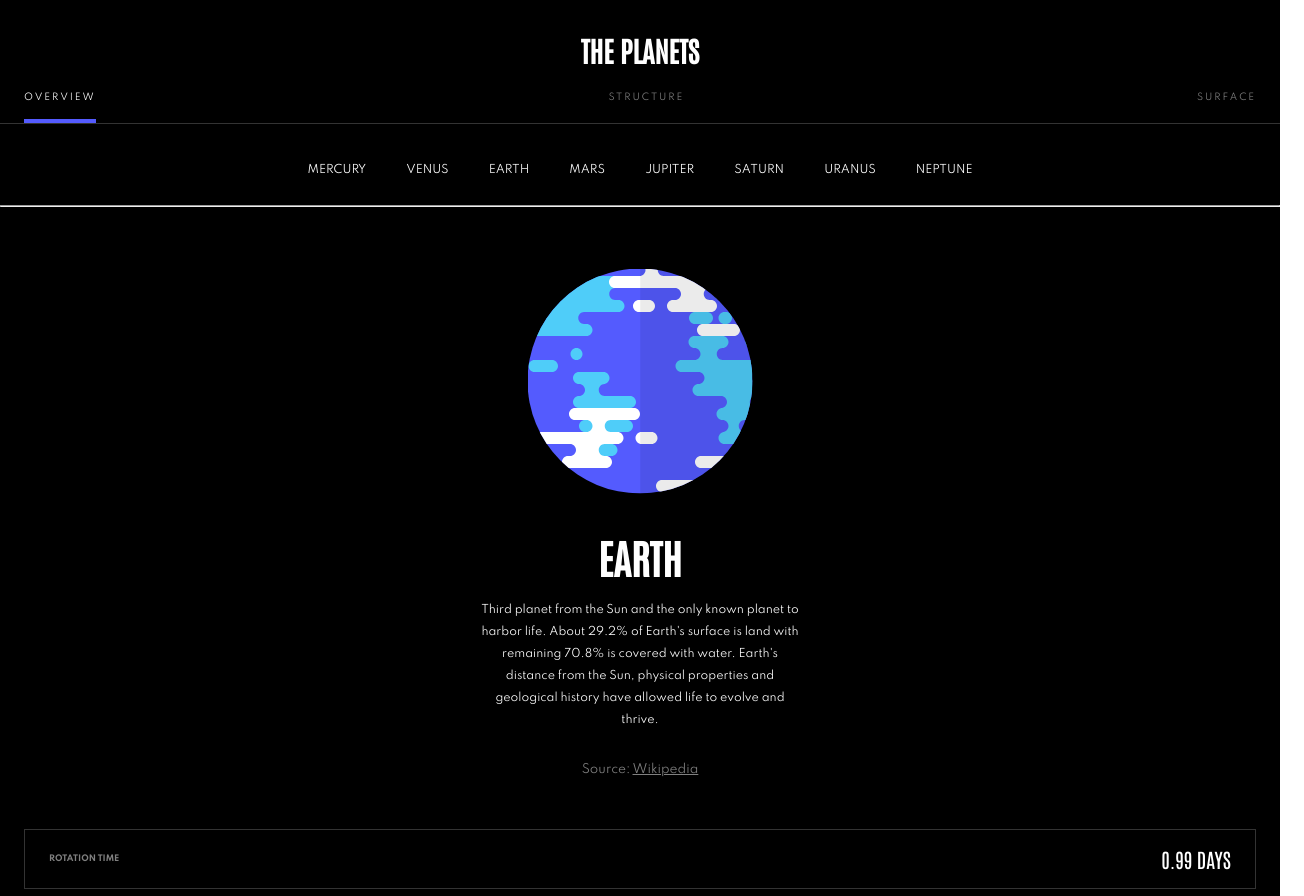
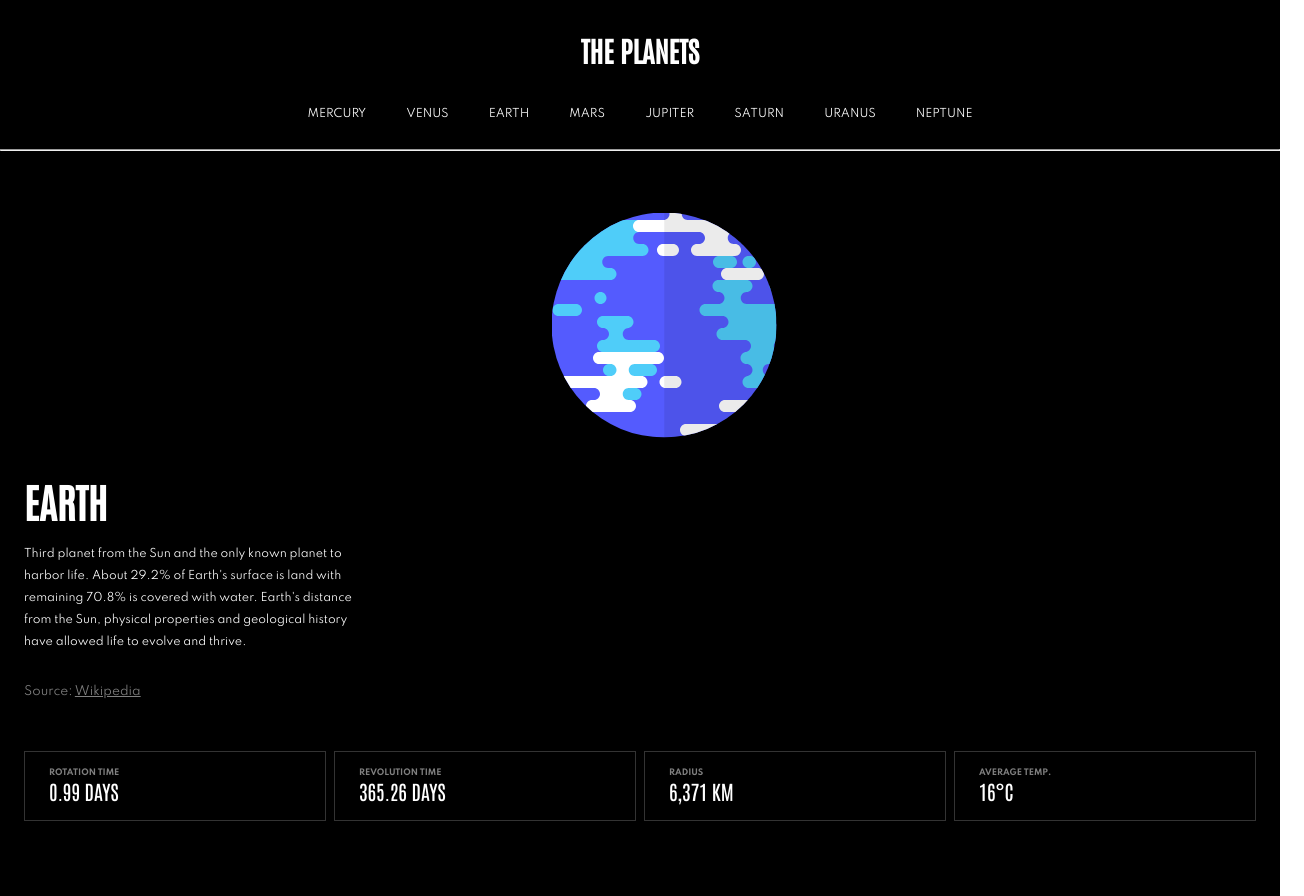
Before and after one commit to RickyReyes/planets-ts, a React (Vite) app: page /earth in a window 1280 px wide. Shown: the top 896 px of the page, 1304 px wide, since content can reach past the window. Built offline with nearby package versions, Linux system fonts and the light colour scheme.

Commit message:
tablet view started

```diff
--- a/src/components/Layout.tsx
+++ b/src/components/Layout.tsx
@@ -3,7 +3,7 @@ import { Planet } from "../types";
 import { Dispatch, SetStateAction } from "react";
 import Header from "../components/Header";
 import PlanetSlider from "../components/PlanetSlider";
-import PlanetNav from "../components/PlanetNav";
+import PlanetsNav from "../components/PlanetsNav";
 import { Outlet } from "react-router-dom";
 
 interface IHeaderProps {
@@ -15,7 +15,7 @@ export default function Layout({ planets, setShowMobileMenu }: IHeaderProps) {
     <>
       <Header setShowMobileMenu={setShowMobileMenu} />
       <PlanetSlider />
-      <PlanetNav planets={planets} isMobileMenu={false} />
+      <PlanetsNav planets={planets} isMobileMenu={false} />
       <Outlet />
     </>
   );
--- a/src/components/MobileMenu.tsx
+++ b/src/components/MobileMenu.tsx
@@ -1,6 +1,6 @@
 import { Dispatch, SetStateAction } from "react";
 import { Planet as PlanetType } from "../types";
-import PlanetNav from "../components/PlanetNav";
+import PlanetNav from "./PlanetsNav";
 
 type MobileMenuProps = {
   planets: PlanetType[] | null;
--- a/src/components/PlanetSlider.tsx
+++ b/src/components/PlanetSlider.tsx
@@ -6,17 +6,15 @@ export default function PlanetSlider() {
   let { planet } = useParams();
   if (!planet) planet = "mercury";
 
+  const activeStyles = {
+    color: "white",
+    borderBottom: `4px solid ${getPlanetColor(planet)}`,
+  };
+  const inactiveStyles = { color: "white", opacity: 0.5 };
   return (
     <nav className="slider">
       <NavLink
-        style={({ isActive }) =>
-          isActive
-            ? {
-                color: "white",
-                borderBottom: `4px solid ${getPlanetColor(planet)}`,
-              }
-            : { color: "white", opacity: 0.5 }
-        }
+        style={({ isActive }) => (isActive ? activeStyles : inactiveStyles)}
         className="slider__link"
         to={`/${planet}`}
         end
@@ -24,28 +22,14 @@ export default function PlanetSlider() {
         Overview
       </NavLink>
       <NavLink
-        style={({ isActive }) =>
-          isActive
-            ? {
-                color: "white",
-                borderBottom: `4px solid ${getPlanetColor(planet)}`,
-              }
-            : { color: "white", opacity: 0.5 }
-        }
+        style={({ isActive }) => (isActive ? activeStyles : inactiveStyles)}
         className="slider__link"
         to={`/${planet}/structure`}
       >
         Structure
       </NavLink>
       <NavLink
-        style={({ isActive }) =>
-          isActive
-            ? {
-                color: "white",
-                borderBottom: `4px solid ${getPlanetColor(planet)}`,
-              }
-            : { color: "white", opacity: 0.5 }
-        }
+        style={({ isActive }) => (isActive ? activeStyles : inactiveStyles)}
         className="slider__link"
         to={`/${planet}/surface`}
       >
--- /dev/null
+++ b/src/components/PlanetStats.tsx
@@ -0,0 +1,28 @@
+import { Planet } from "../types";
+
+type PlanetStatsProps = {
+  currentPlanet: Planet | null;
+};
+
+export default function PlanetStats({ currentPlanet }: PlanetStatsProps) {
+  return (
+    <ul className="planet-stats">
+      <li className="planet-stat">
+        <h2 className="planet-stat--name">Rotation Time</h2>
+        <div className="planet-stat--number">{currentPlanet?.rotation}</div>
+      </li>
+      <li className="planet-stat">
+        <h2 className="planet-stat--name">Revolution Time</h2>
+        <div className="planet-stat--number">{currentPlanet?.revolution}</div>
+      </li>
+      <li className="planet-stat">
+        <h2 className="planet-stat--name">Radius</h2>
+        <div className="planet-stat--number">{currentPlanet?.radius}</div>
+      </li>
+      <li className="planet-stat">
+        <h2 className="planet-stat--name">Average Temp.</h2>
+        <div className="planet-stat--number">{currentPlanet?.temperature}</div>
+      </li>
+    </ul>
+  );
+}
--- a/src/components/PlanetNav.tsx
+++ b/src/components/PlanetsNav.tsx
@@ -1,19 +1,24 @@
+/* The PlanetNav component is used in the mobile menu, and also in the tablet design as the planet navigation under the header.
+
+The two instances of the component look different but have the same functionality. The mobile menu uses the CSS class "mobile-menu" while the other uses "planet-nav".
+*/
+
 import { Planet as PlanetType } from "../types";
 import { Dispatch, SetStateAction } from "react";
 import { Link } from "react-router-dom";
 
-type PlanetNavProps = {
+type PlanetsNavProps = {
   planets: PlanetType[] | null;
   isMobileMenu: boolean;
-  setShowMobileMenu: Dispatch<SetStateAction<boolean>>;
+  setShowMobileMenu?: Dispatch<SetStateAction<boolean>>;
 };
 
-export default function PlanetNav({
+export default function PlanetsNav({
   planets,
   isMobileMenu,
   setShowMobileMenu,
-}: PlanetNavProps) {
-  const cssClass = isMobileMenu ? "mobile-menu" : "planet-nav";
+}: PlanetsNavProps) {
+  const cssClass = isMobileMenu ? "mobile-menu" : "planets-nav";
 
   return (
     <>
@@ -22,7 +27,11 @@ export default function PlanetNav({
           <Link
             to={`/${planet.name.toLowerCase()}`}
             className={`${cssClass}__link`}
-            onClick={() => (isMobileMenu ? setShowMobileMenu(false) : null)}
+            onClick={() =>
+              isMobileMenu && setShowMobileMenu
+                ? setShowMobileMenu(false)
+                : null
+            }
             key={planet.name}
             state={{ planet }}
           >
--- a/src/components/Stats.tsx
+++ /dev/null
@@ -1,28 +0,0 @@
-import { Planet } from "../types";
-
-interface IStatsProps {
-  currentPlanet: Planet | null;
-}
-
-export default function Stats({ currentPlanet }: IStatsProps) {
-  return (
-    <ul className="stats">
-      <li className="stat">
-        <h2 className="stat--name">Rotation Time</h2>
-        <div className="stat--number">{currentPlanet?.rotation}</div>
-      </li>
-      <li className="stat">
-        <h2 className="stat--name">Revolution Time</h2>
-        <div className="stat--number">{currentPlanet?.revolution}</div>
-      </li>
-      <li className="stat">
-        <h2 className="stat--name">Radius</h2>
-        <div className="stat--number">{currentPlanet?.radius}</div>
-      </li>
-      <li className="stat">
-        <h2 className="stat--name">Average Temp.</h2>
-        <div className="stat--number">{currentPlanet?.temperature}</div>
-      </li>
-    </ul>
-  );
-}
--- a/src/index.css
+++ b/src/index.css
@@ -103,10 +103,10 @@ a {
   text-decoration: none;
 }
 
-.planet-nav {
+.planets-nav {
   display: none;
 }
-.planet-nav__hr {
+.planets-nav__hr {
   display: none;
 }
 
@@ -135,6 +135,7 @@ a {
   display: flex;
   flex-direction: column;
   align-items: center;
+  text-align: center;
 }
 .planet-detail__img-container {
   position: absolute;
@@ -153,10 +154,8 @@ a {
   margin-top: 300px;
   text-transform: uppercase;
   font-size: 2.5rem;
-  text-align: center;
 }
 .planet-detail__text {
-  text-align: center;
   font-family: "Spartan";
   font-weight: 300;
   font-size: 0.6875rem;
@@ -175,7 +174,7 @@ a {
   text-decoration: underline;
 }
 
-.stats {
+.planet-stats {
   display: flex;
   flex-direction: column;
   align-items: stretch;
@@ -183,7 +182,7 @@ a {
   margin: 1.75rem 1.5rem;
 }
 
-.stat {
+.planet-stat {
   list-style-type: none;
   padding: 1rem 1.5rem;
   border: 1px solid rgba(255, 255, 255, 0.2);
@@ -192,12 +191,12 @@ a {
   align-items: center;
   text-transform: uppercase;
 }
-.stat--name {
+.planet-stat--name {
   font-size: 0.5rem;
   font-family: "Spartan";
   color: rgba(255, 255, 255, 0.5);
 }
-.stat--number {
+.planet-stat--number {
   font-size: 1.25rem;
 }
 
@@ -212,10 +211,10 @@ a {
   .header__hamburger {
     display: none;
   }
-  .planet-slider {
+  .slider {
     display: none;
   }
-  .planet-nav {
+  .planets-nav {
     display: flex;
     justify-content: space-between;
     gap: 2rem;
@@ -225,12 +224,27 @@ a {
     font-family: "Spartan";
     max-width: 665px;
   }
-  .planet-nav__link {
+  .planets-nav__link {
     font-size: 0.6875rem;
     color: white;
   }
-  .planet-nav__hr {
+  .planets-nav__hr {
     display: block;
     color: rgba(255, 255, 255, 0.2);
   }
+  .planet-detail {
+    text-align: left;
+    align-items: start;
+  }
+  .planet-detail__text {
+    max-width: 37ch;
+  }
+  .planet-stats {
+    display: grid;
+    grid-template-columns: repeat(4, 1fr);
+  }
+  .planet-stat {
+    flex-direction: column;
+    align-items: start;
+  }
 }/*# sourceMappingURL=index.css.map */
--- a/src/index.scss
+++ b/src/index.scss
@@ -135,7 +135,7 @@ a {
   }
 }
 
-.planet-nav {
+.planets-nav {
   display: none;
   &__hr {
     display: none;
@@ -169,6 +169,7 @@ a {
   display: flex;
   flex-direction: column;
   align-items: center;
+  text-align: center;
   &__img-container {
     position: absolute;
     width: 100%;
@@ -186,10 +187,8 @@ a {
     margin-top: 300px;
     text-transform: uppercase;
     font-size: 2.5rem;
-    text-align: center;
   }
   &__text {
-    text-align: center;
     font-family: $font-spartan;
     font-weight: 300;
     font-size: 0.6875rem;
@@ -209,14 +208,15 @@ a {
   }
 }
 
-.stats {
+.planet-stats {
   display: flex;
   flex-direction: column;
   align-items: stretch;
   gap: 0.5rem;
   margin: 1.75rem 1.5rem;
 }
-.stat {
+
+.planet-stat {
   list-style-type: none;
   padding: 1rem 1.5rem;
   border: 1px solid rgba(white, 0.2);
@@ -245,10 +245,10 @@ a {
       display: none;
     }
   }
-  .planet-slider {
+  .slider {
     display: none;
   }
-  .planet-nav {
+  .planets-nav {
     display: flex;
     justify-content: space-between;
     gap: 2rem;
@@ -266,4 +266,23 @@ a {
       color: rgba(white, 0.2);
     }
   }
+
+  .planet-detail {
+    text-align: left;
+    align-items: start;
+    &__name {
+    }
+    &__text {
+      max-width: 37ch;
+    }
+  }
+
+  .planet-stats {
+    display: grid;
+    grid-template-columns: repeat(4, 1fr);
+  }
+  .planet-stat {
+    flex-direction: column;
+    align-items: start;
+  }
 }
--- a/src/pages/Planet.tsx
+++ b/src/pages/Planet.tsx
@@ -1,7 +1,7 @@
 import { useParams, Outlet } from "react-router-dom";
 import { Planet as PlanetType } from "../types";
 import { useState, useEffect } from "react";
-import Stats from "../components/Stats";
+import PlanetStats from "../components/PlanetStats";
 
 export default function Planet() {
   const [currentPlanet, setCurrentPlanet] = useState<PlanetType | null>(null);
@@ -26,7 +26,7 @@ export default function Planet() {
       <div className="planet__detail">
         <Outlet context={{ currentPlanet }} />
       </div>
-      <Stats currentPlanet={currentPlanet} />
+      <PlanetStats currentPlanet={currentPlanet} />
     </section>
   );
 }
```
Also changed, not shown: 1 other file (tests, documents, lock files or other folders).
